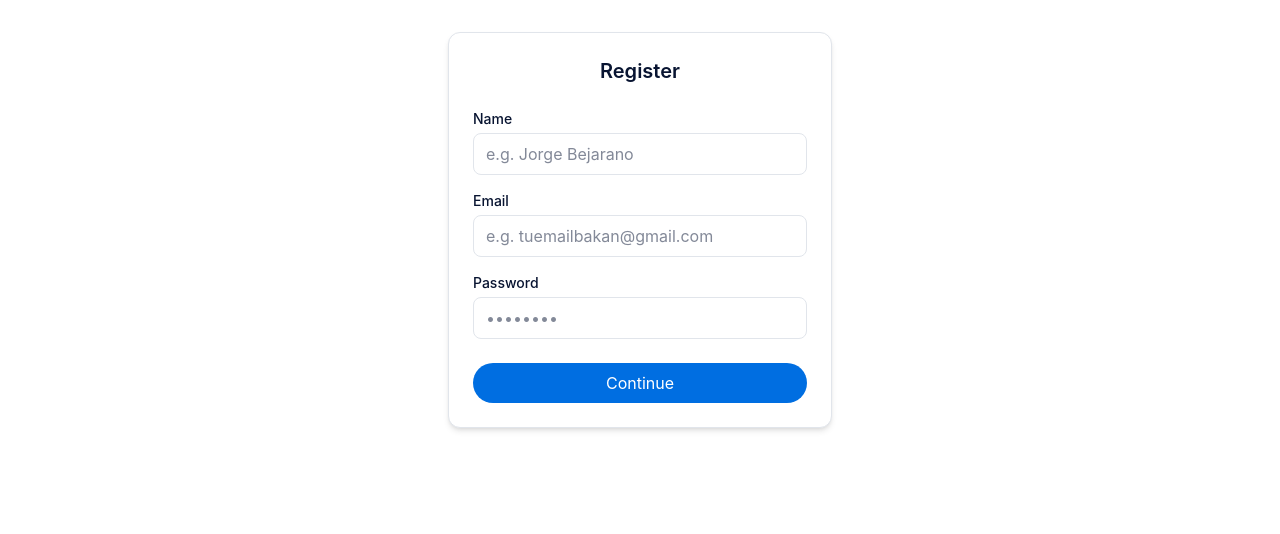
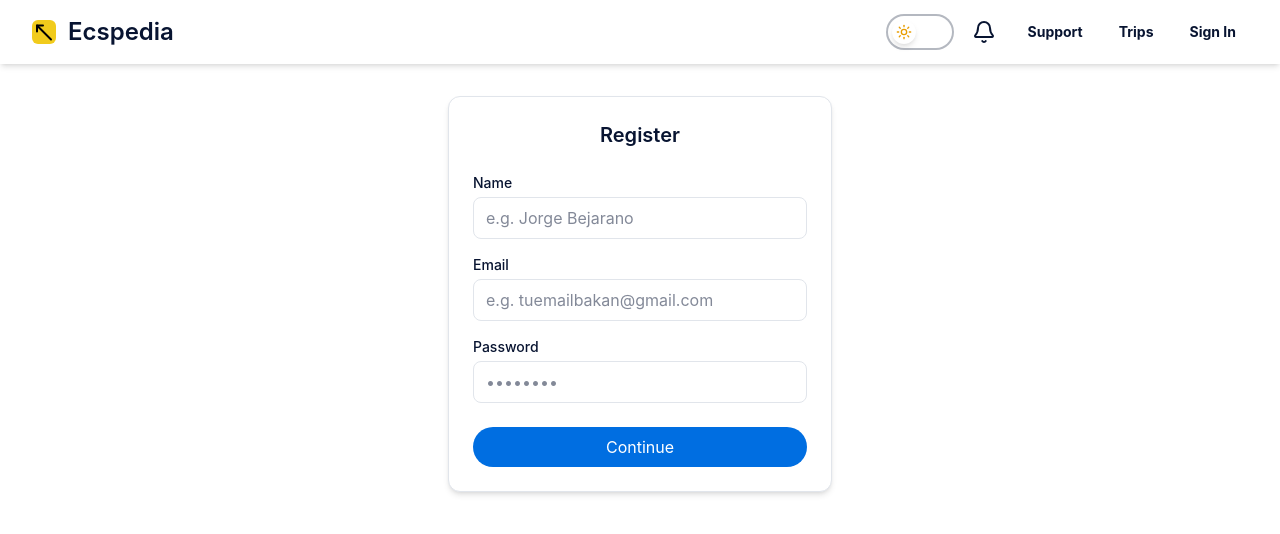
Before and after one commit to Ecspedia/ecspedia_frontend, a Next.js app: page /register in a window 1280 px wide. Shown: the top 534 px of the page. Built offline with nearby package versions, Linux system fonts and the light colour scheme; no server answers.

Commit message:
fix: add navbar

```diff
--- a/src/app/layout.tsx
+++ b/src/app/layout.tsx
@@ -6,6 +6,7 @@ import ApolloProvider from './apolloProvider';
 import DarkModeProvider from './darkModeProvider';
 import ConditionalHeader from './_components/ConditionalHeader';
 import ErrorBoundaryWrapper from './_components/ErrorBoundaryWrapper';
+import { HeaderNav } from '@/components/shared';
 
 const geistSans = Geist({
   variable: '--font-geist-sans',
@@ -44,7 +45,9 @@ export default function RootLayout({
             <DarkModeProvider>
               <ErrorBoundaryWrapper>
                 <ConditionalHeader>
+                  <HeaderNav />
                   {children}
+
                 </ConditionalHeader>
               </ErrorBoundaryWrapper>
             </DarkModeProvider>
```
